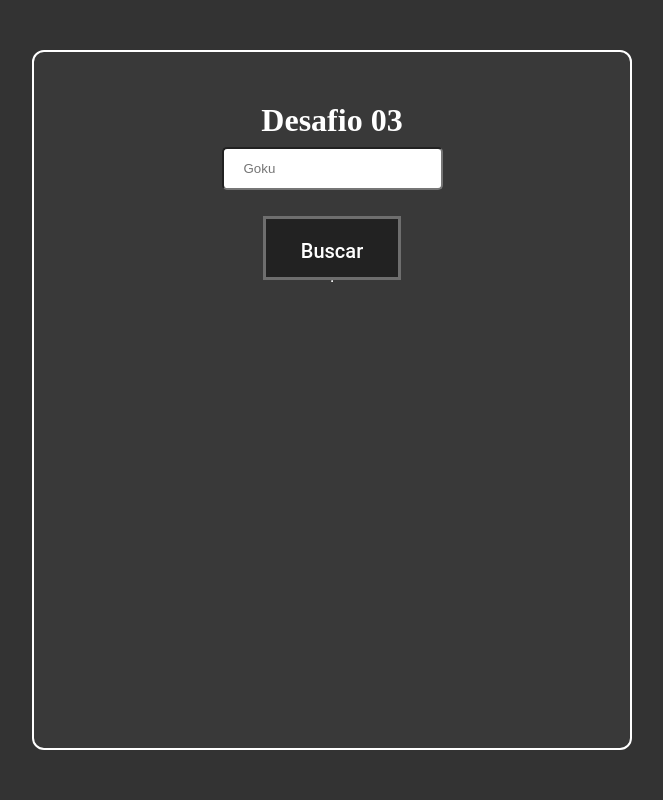
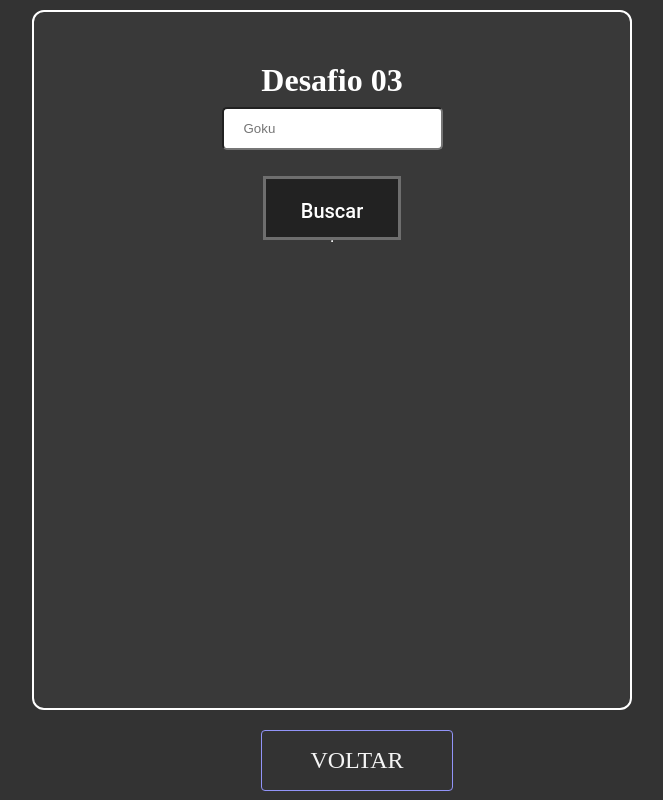
Before and after one commit to Mardoniosc/DesafioDos30, a PHP site: page /desafio03/index.php in a window 1280 px wide. Shown: the whole page, without its empty margins (283-946 px from the left). Run offline with PHP 8.4, Linux system fonts and the light colour scheme; data that the repository does not hold is empty.

Commit message:
Desafio 03

```diff
--- a/desafio03/index.php
+++ b/desafio03/index.php
@@ -1,4 +1,6 @@
 <?php
+ini_set('display_errors', 0 );
+error_reporting(0);
   function resultadosAnimes($search){
     $API_URL = 'https://api.jikan.moe/v3/search/anime?q=' . $search;
     $RESULTADO = file_get_contents($API_URL);
@@ -6,10 +8,11 @@
     $ANIMES = $RESULTADO_OBJ->results;
     return $ANIMES;
   }
+  $termo = null;
+  $DADOS = NULL;
+  $termo = $_POST['termo'];
 
-  $DADOS = NULL;
-
-  if(($_POST['termo'])){
+  if($termo != null){
     $DADOS = resultadosAnimes($_POST['termo']);
   }
 
@@ -53,5 +56,6 @@
       <hr>
 
   </div>
+  <a href="javascript:history.back()" class="btn-voltar">Voltar</a>
 </body>
 </html>
--- a/desafio03/style.css
+++ b/desafio03/style.css
@@ -137,3 +137,40 @@ h1 {
   border-radius: 0;
   border-bottom: 2px solid #eee;
 }
+
+.btn-voltar {
+  font-size: 1.5rem;
+  padding: 1rem 3rem;
+  color: #f4f4f4;
+  text-transform: uppercase;
+  margin-top: 20px;
+  border-radius: 4px;
+  text-decoration: none;
+  border: 1px solid rgb(146, 148, 248);
+  position: relative;
+  overflow: hidden;
+}
+
+.btn-voltar:hover {
+  box-shadow: 1px 1px 25px 10px rgba(146, 148, 248, 0.4);
+}
+
+.btn-voltar:before {
+  content: "";
+  position: absolute;
+  top: 0;
+  left: -100%;
+  width: 100%;
+  height: 100%;
+  background: linear-gradient(
+    120deg,
+    transparent,
+    rgba(146, 148, 248, 0.4),
+    transparent
+  );
+  transition: all 650ms;
+}
+
+.btn-voltar:hover:before {
+  left: 100%;
+}
```
